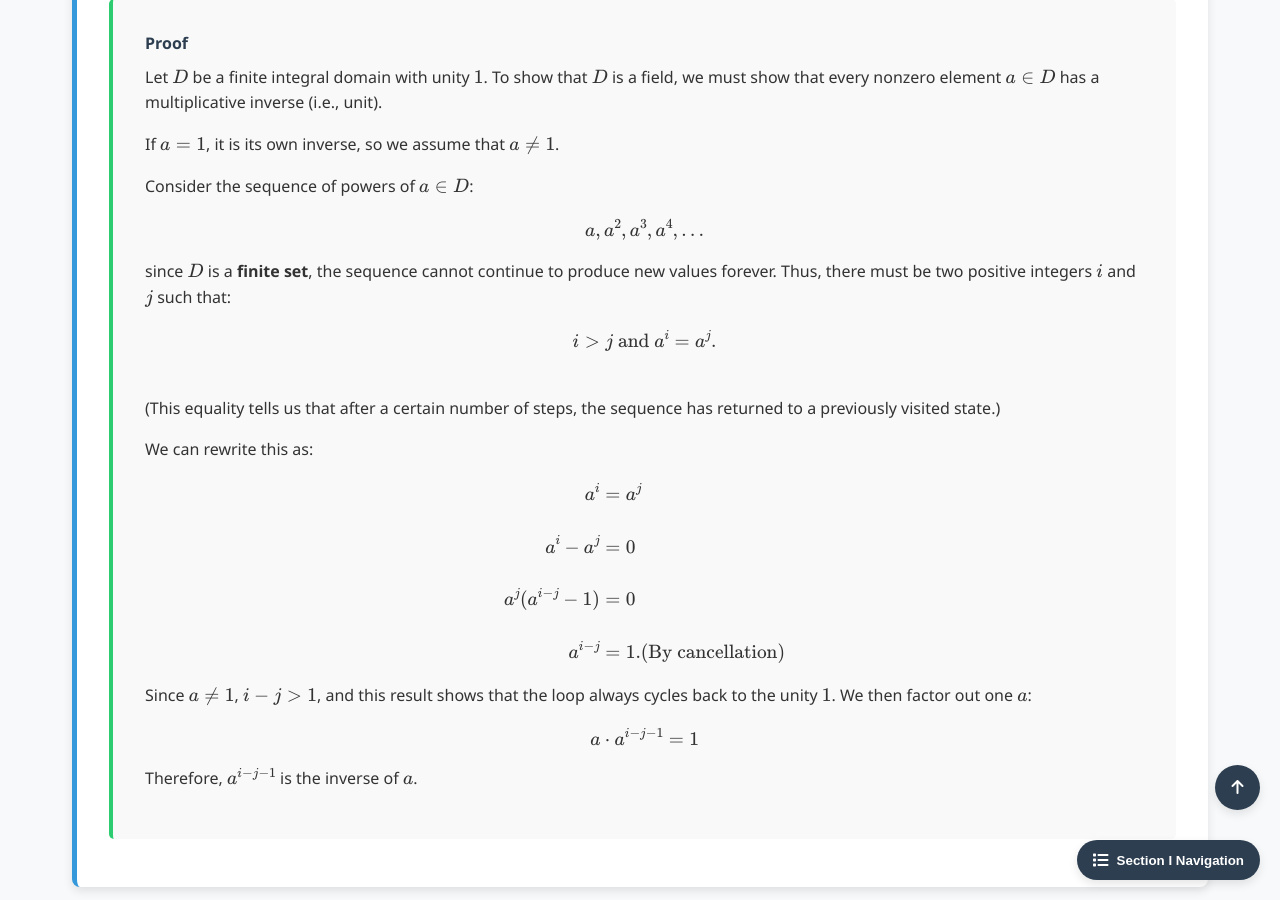
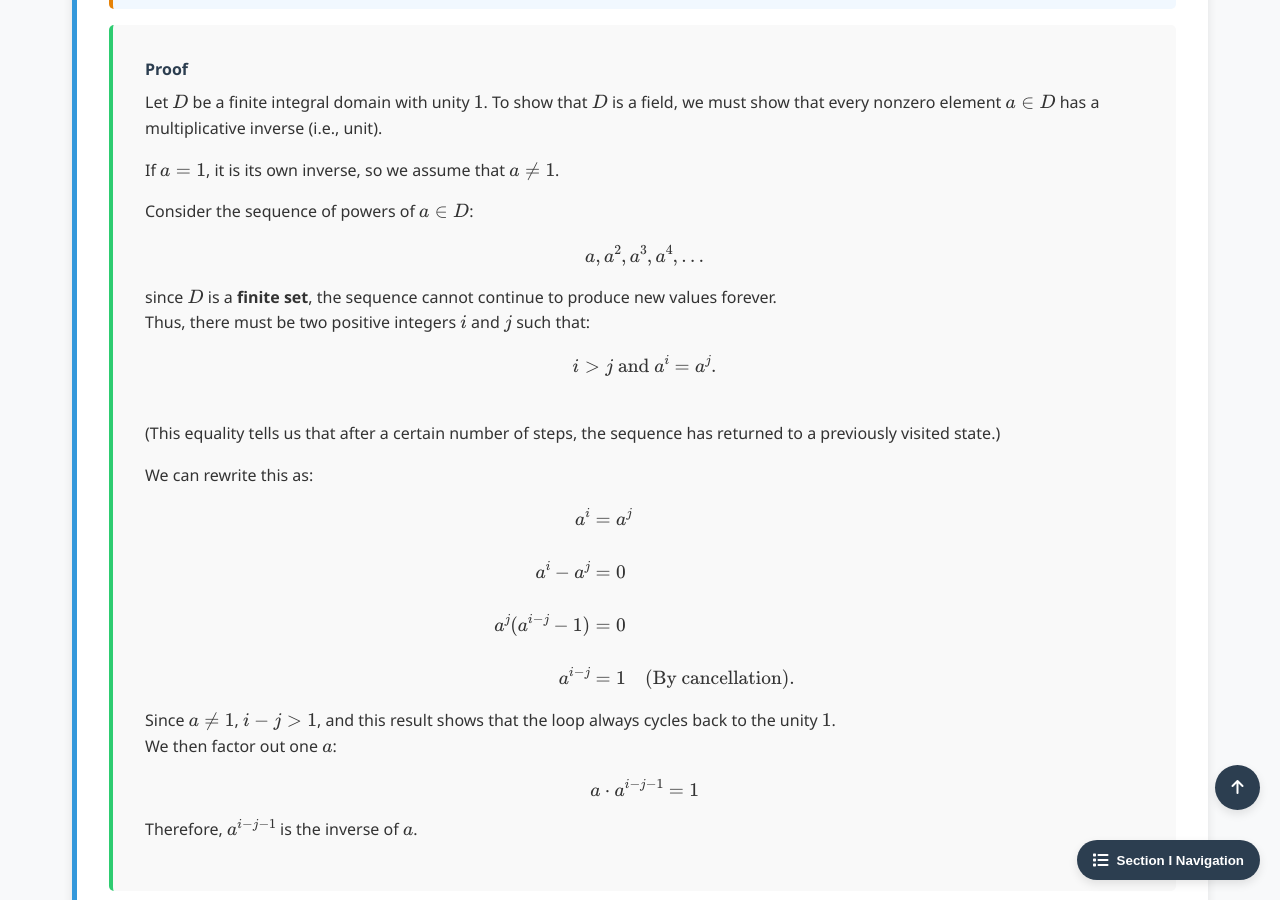
Before and after one commit to Yusukey01/yusukey01.github.io, a Jekyll site: the page built from Mathematics/Linear_algebra/intro_rings.html, in a window 1280 px wide and 900 px high, scrolled down 7451 px. Built offline with Jekyll 4.4.1, drawn with Linux system fonts in a browser that asks for light colours.

Commit message:
write I-18, intro to rings, Field

```diff
--- a/Mathematics/Linear_algebra/intro_rings.html
+++ b/Mathematics/Linear_algebra/intro_rings.html
@@ -498,7 +498,7 @@ noindex: true
                     <li><strong>The Complex Numbers (\(\mathbb{C}\)):</strong>
                         Even though \(\mathbb{C}\) contains "imaginary" numbers, it is a field because every nonzero complex number \(a + bi\) has an inverse \(\frac{a - bi}{a^2 + b^2}\) within the set.
                     </li>
-                </ul>
+                </ul><br>
 
                 <p>
                     Note that the integers \(\mathbb{Z}\) do <strong>not</strong> form a field. While \(\mathbb{Z}\) is an integral
@@ -536,8 +536,9 @@ noindex: true
                         \[
                         a, a^2, a^3, a^4, \dots
                         \]
-                        since \(D\) is a <strong>finite set</strong>, the sequence cannot continue to produce new values forever. Thus,
-                        there must be two positive integers \(i\) and \(j\) such that:
+                        since \(D\) is a <strong>finite set</strong>, the sequence cannot continue to produce new values forever.
+                        <br>
+                        Thus, there must be two positive integers \(i\) and \(j\) such that:
                         \[
                         i > j \text{ and } a^i = a^j.
                         \]
@@ -551,10 +552,11 @@ noindex: true
                         a^i &= a^j \\\\
                         a^i - a^j &= 0 \\\\
                         a^j(a^{i-j} -1) &= 0 \\\\
-                        a^{i-j} &= 1.  (\text{By cancellation})
+                        a^{i-j} &= 1  \quad (\text{By cancellation}).
                         \end{align*}
                         \]
                         Since \(a \neq 1\), \(i - j > 1\), and this result shows that the loop always cycles back to the unity \(1\).
+                        <br>
                         We then factor out one \(a\):
                         \[
                         a \cdot a^{i-j-1} = 1
```
